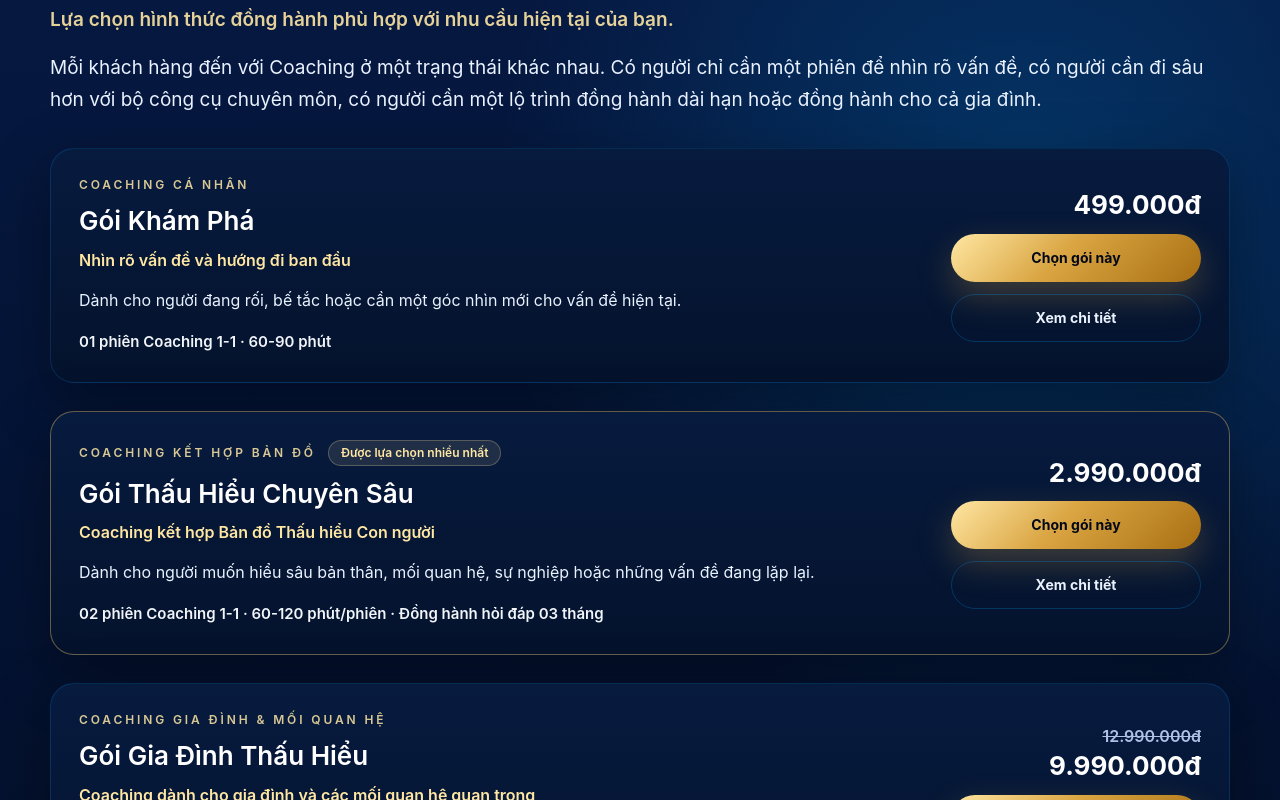
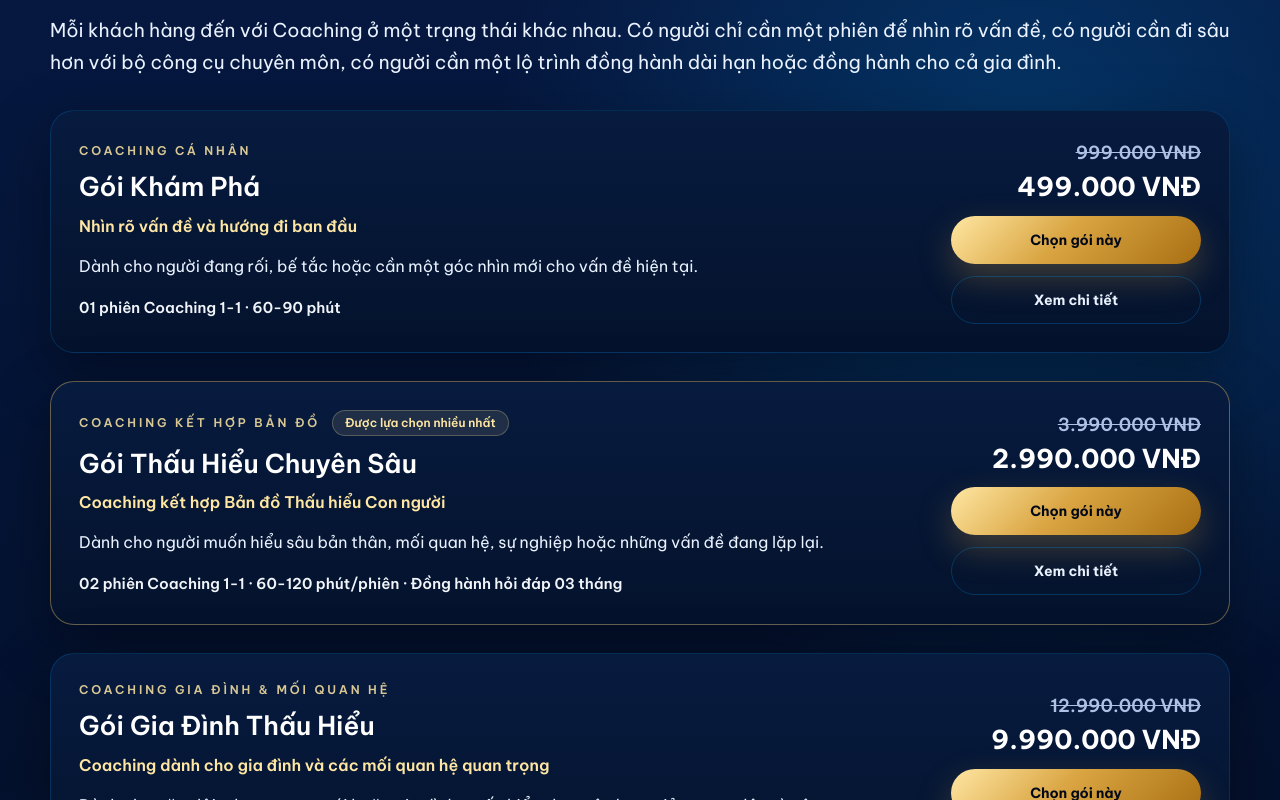
Before and after one commit to dotientrung33/dichvu-coach-landing, a Next.js app: page /dich-vu-coaching in a window 1280 px wide. Shown: the part 1980-2780 px from the top of the page. Built offline with nearby package versions, Linux system fonts and the light colour scheme.

Commit message:
Refine hero typography

```diff
--- a/app/globals.css
+++ b/app/globals.css
@@ -14,7 +14,7 @@ body {
   margin: 0;
   background: #020817;
   color: #EAF2FF;
-  font-family: Manrope, Inter, ui-sans-serif, system-ui, -apple-system, BlinkMacSystemFont, "Segoe UI", sans-serif;
+  font-family: var(--font-be-vietnam-pro), Inter, ui-sans-serif, system-ui, -apple-system, BlinkMacSystemFont, "Segoe UI", sans-serif;
 }
 
 * {
--- a/app/layout.tsx
+++ b/app/layout.tsx
@@ -1,5 +1,20 @@
 import type { Metadata } from "next";
+import { Be_Vietnam_Pro, Playfair_Display } from "next/font/google";
 import "./globals.css";
+
+const beVietnamPro = Be_Vietnam_Pro({
+  subsets: ["vietnamese"],
+  weight: ["400", "500", "600", "700"],
+  variable: "--font-be-vietnam-pro",
+  display: "swap",
+});
+
+const playfairDisplay = Playfair_Display({
+  subsets: ["vietnamese"],
+  weight: ["700"],
+  variable: "--font-playfair-display",
+  display: "swap",
+});
 
 export const metadata: Metadata = {
   title: "Dịch vụ Coaching cùng Mr. Thấu Hiểu",
@@ -13,7 +28,9 @@ export default function RootLayout({
 }>) {
   return (
     <html lang="vi">
-      <body>{children}</body>
+      <body className={`${beVietnamPro.variable} ${playfairDisplay.variable}`}>
+        {children}
+      </body>
     </html>
   );
 }
--- a/components/coaching/Hero.tsx
+++ b/components/coaching/Hero.tsx
@@ -12,7 +12,7 @@ export default function Hero() {
           <p className="mb-4 text-xs font-semibold uppercase tracking-[0.28em] text-gold-300">
             {hero.eyebrow}
           </p>
-          <h1 className="max-w-4xl text-[34px] font-bold leading-[1.16] text-white sm:text-[46px] sm:leading-[1.12] lg:text-[54px]">
+          <h1 className="max-w-4xl font-[var(--font-playfair-display)] text-[34px] font-bold leading-[1.15] tracking-normal text-white sm:text-[42px] sm:leading-[1.12] lg:text-[50px] lg:leading-[1.1]">
             {hero.title}
           </h1>
           {hero.subheadline ? (
--- a/components/coaching/PackageSummary.tsx
+++ b/components/coaching/PackageSummary.tsx
@@ -40,7 +40,7 @@ function PackagePrice({ pkg }: { pkg: CoachingPackage }) {
   return (
     <div className="grid gap-1 lg:justify-items-end">
       {pkg.originalPrice ? (
-        <p className="text-base font-semibold leading-tight text-[#AFC2E6] line-through lg:text-right">
+        <p className="text-base font-semibold leading-tight text-[#AFC2E6] line-through sm:text-lg lg:text-right">
           {pkg.originalPrice}
         </p>
       ) : null}
--- a/data/coachingPackages.ts
+++ b/data/coachingPackages.ts
@@ -34,7 +34,8 @@ export const coachingPackages: CoachingPackage[] = [
     showInForm: true,
     groupLabel: "COACHING CÁ NHÂN",
     name: "Gói Khám Phá",
-    price: "499.000đ",
+    originalPrice: "999.000 VNĐ",
+    price: "499.000 VNĐ",
     positioning: "Nhìn rõ vấn đề và hướng đi ban đầu",
     compactAudience:
       "Dành cho người đang rối, bế tắc hoặc cần một góc nhìn mới cho vấn đề hiện tại.",
@@ -71,7 +72,7 @@ export const coachingPackages: CoachingPackage[] = [
     showInForm: true,
     groupLabel: "COACHING ĐỊNH HƯỚNG",
     name: "Gói Định Hướng & Vẽ Lộ Trình",
-    price: "1.499.000đ",
+    price: "1.499.000 VNĐ",
     positioning: "Vẽ con đường rõ ràng — Tự tin bước đi và biến ước mơ thành hiện thực",
     compactAudience:
       "Người đã sẵn sàng phát triển nhưng chưa biết cách đặt mục tiêu và xây dựng kế hoạch cụ thể.",
@@ -102,7 +103,8 @@ export const coachingPackages: CoachingPackage[] = [
     groupLabel: "COACHING KẾT HỢP BẢN ĐỒ",
     name: "Gói Thấu Hiểu Chuyên Sâu",
     badge: "Được lựa chọn nhiều nhất",
-    price: "2.990.000đ",
+    originalPrice: "3.990.000 VNĐ",
+    price: "2.990.000 VNĐ",
     positioning: "Coaching kết hợp Bản đồ Thấu hiểu Con người",
     compactAudience:
       "Dành cho người muốn hiểu sâu bản thân, mối quan hệ, sự nghiệp hoặc những vấn đề đang lặp lại.",
@@ -151,7 +153,7 @@ export const coachingPackages: CoachingPackage[] = [
     showInForm: true,
     groupLabel: "COACHING ĐỒNG HÀNH 6 THÁNG",
     name: "Gói Vững Vàng & Bền Bỉ – Hành Trình 6 Tháng",
-    price: "4.999.000đ",
+    price: "4.999.000 VNĐ",
     positioning: "Không chỉ là khởi đầu — mà là sự đồng hành bền vững để bạn chuyển hóa thực sự",
     compactAudience:
       "Người mong muốn có lộ trình phát triển dài hạn với sự đồng hành và hỗ trợ sâu sát từ coach, để đảm bảo kết quả không chỉ nhất thời mà duy trì lâu dài.",
@@ -181,8 +183,8 @@ export const coachingPackages: CoachingPackage[] = [
     showInForm: true,
     groupLabel: "COACHING GIA ĐÌNH & MỐI QUAN HỆ",
     name: "Gói Gia Đình Thấu Hiểu",
-    originalPrice: "12.990.000đ",
-    price: "9.990.000đ",
+    originalPrice: "12.990.000 VNĐ",
+    price: "9.990.000 VNĐ",
     positioning:
       "Coaching dành cho gia đình và các mối quan hệ quan trọng",
     compactAudience:
@@ -258,7 +260,7 @@ export const coachingPackages: CoachingPackage[] = [
     showInForm: true,
     groupLabel: "PHIÊN COACHING LẺ",
     name: "Phiên Coaching Lẻ",
-    price: "999.000đ / buổi",
+    price: "999.000 VNĐ / buổi",
     positioning: "Soi chiếu một vấn đề cụ thể",
     compactAudience:
       "Dành cho khách hàng đã từng Coaching, đã có Bản đồ cá nhân hoặc muốn đặt thêm một phiên riêng lẻ để tháo gỡ vấn đề cụ thể.",
```
